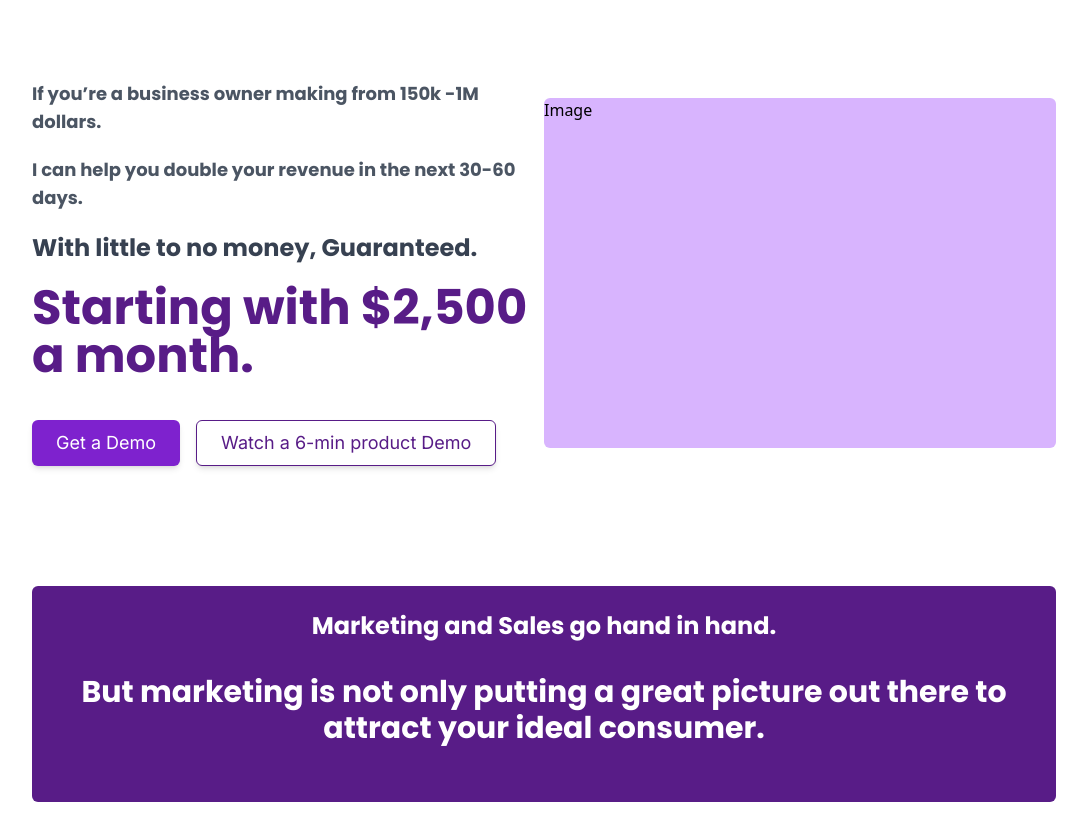
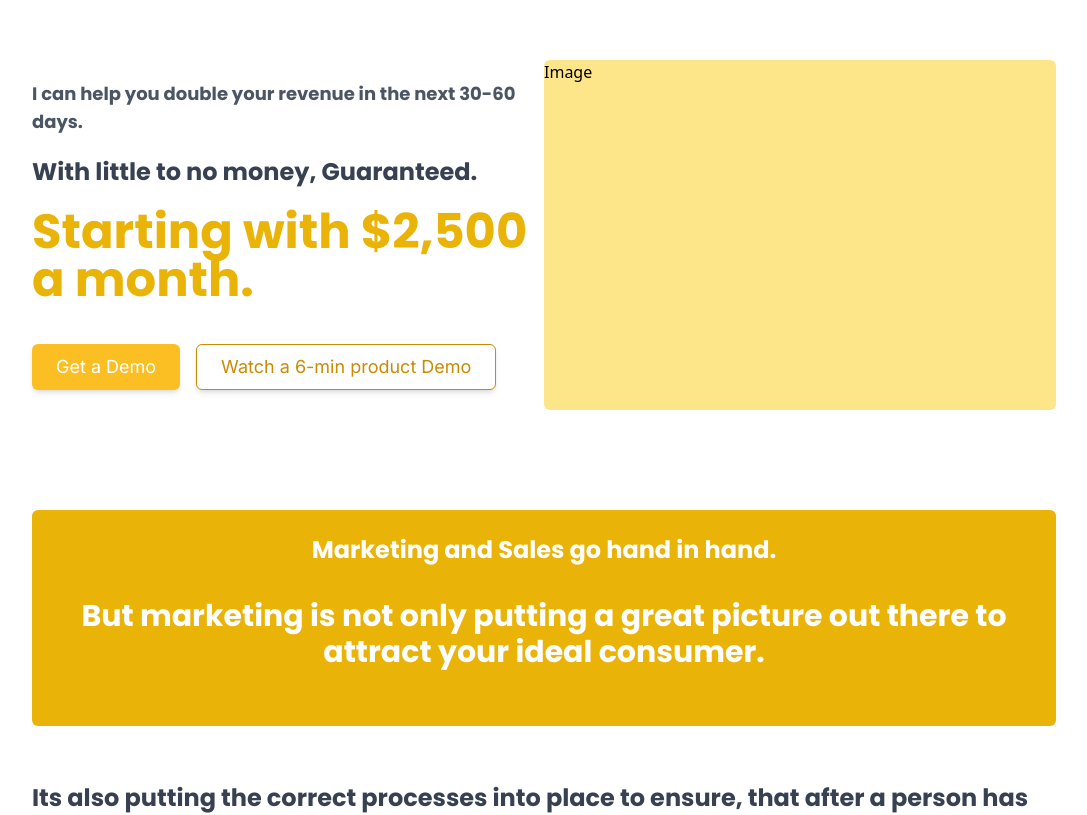
Before and after one commit to enrique-dev-coder/escalante.marketing, a Next.js app: page / in a window 1280 px wide. Shown: the top 815 px of the page, without its empty margins (96-1183 px from the left). Built offline with nearby package versions, Linux system fonts and the light colour scheme.

Commit message:
changed colors to ambar/yellow

```diff
--- a/src/components/Pages/HomePage/HeroSection.jsx
+++ b/src/components/Pages/HomePage/HeroSection.jsx
@@ -11,7 +11,6 @@ import {
 
 const Section1 = () => (
   <div className=" gap-2 my-10 lg:my-20 flex flex-col justify-between">
-    <Header3Text text="If you’re a business owner making from 150k -1M dollars." />
     <Header3Text text="I can help you double your revenue in the next 30-60 days." />
     <Header2Text text="With little to no money, Guaranteed.  " />
     <Header1Text isItPageTitle text="Starting with $2,500 a month." />
--- a/tailwind.config.js
+++ b/tailwind.config.js
@@ -8,13 +8,13 @@ module.exports = {
   theme: {
     extend: {},
     colors: {
-      primary_headers_purple: "#581c87",
+      primary_headers_purple: "#eab308",
       secondary_headers: "#374151",
       terciary_headers: "#4b5563",
-      primary_button_color: "#7e22ce",
-      hover_button_color: "#581c87",
+      primary_button_color: "#fbbf24",
+      hover_button_color: "#ca8a04",
       white: "#ffffff",
-      soft_color_bg: "#d8b4fe",
+      soft_color_bg: "#fde68a",
     },
   },
   plugins: [],
```
